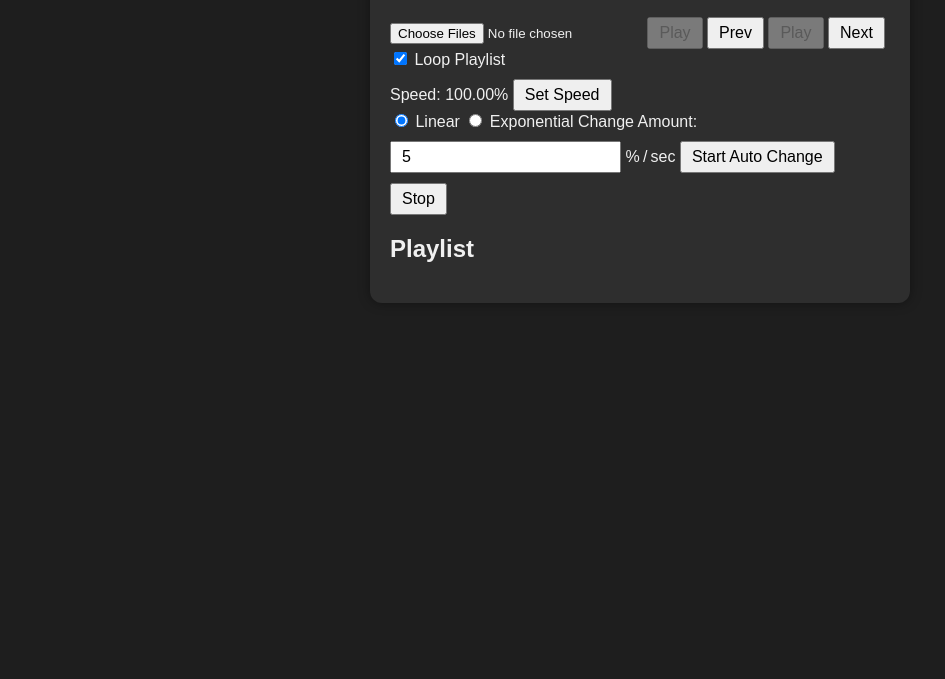
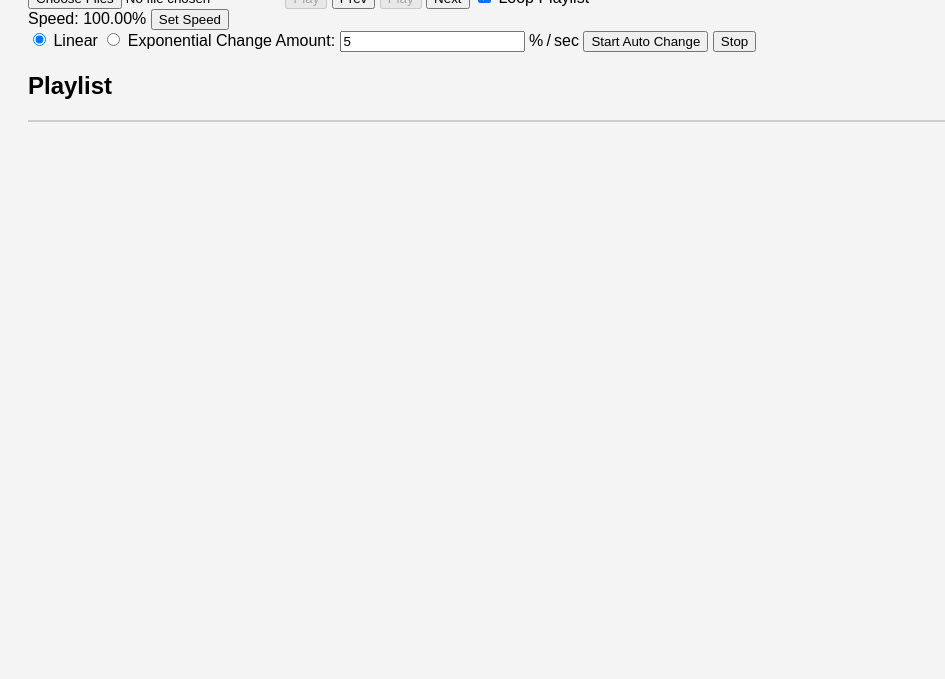
Before and after one commit to DeletedUser-0/music-speed-changer, a plain HTML site: page index.html in a window 1280 px wide. Shown: the part 121-800 px from the top of the page, without its empty margins (0-945 px from the left). Drawn offline with Linux system fonts and the light colour scheme.

Commit message:
Update style.css

```diff
--- a/style.css
+++ b/style.css
@@ -1,23 +1,21 @@
-body {
-  font-family: Arial, sans-serif;
-  background: #1e1e1e;
-  color: #f0f0f0;
-  display: flex;
-  justify-content: center;
-  padding: 20px;
+body { font-family: sans-serif; padding: 20px; background: #f4f4f4; }
+
+.playlist {
+  list-style: none;
+  padding: 0;
+  margin-top: 1em;
+  border: 1px solid #ccc;
+  max-height: 200px;
+  overflow-y: auto;
 }
 
-.player {
-  background: #2e2e2e;
-  padding: 20px;
-  border-radius: 12px;
-  box-shadow: 0 0 12px rgba(0,0,0,0.4);
-  max-width: 500px;
-  width: 100%;
+.playlist li {
+  padding: 0.5em;
+  border-bottom: 1px solid #eee;
+  cursor: pointer;
 }
 
-button, input[type="number"] {
-  margin-top: 10px;
-  padding: 5px 10px;
-  font-size: 1em;
+.playlist li.active {
+  background-color: #d0eaff;
+  font-weight: bold;
 }
```
